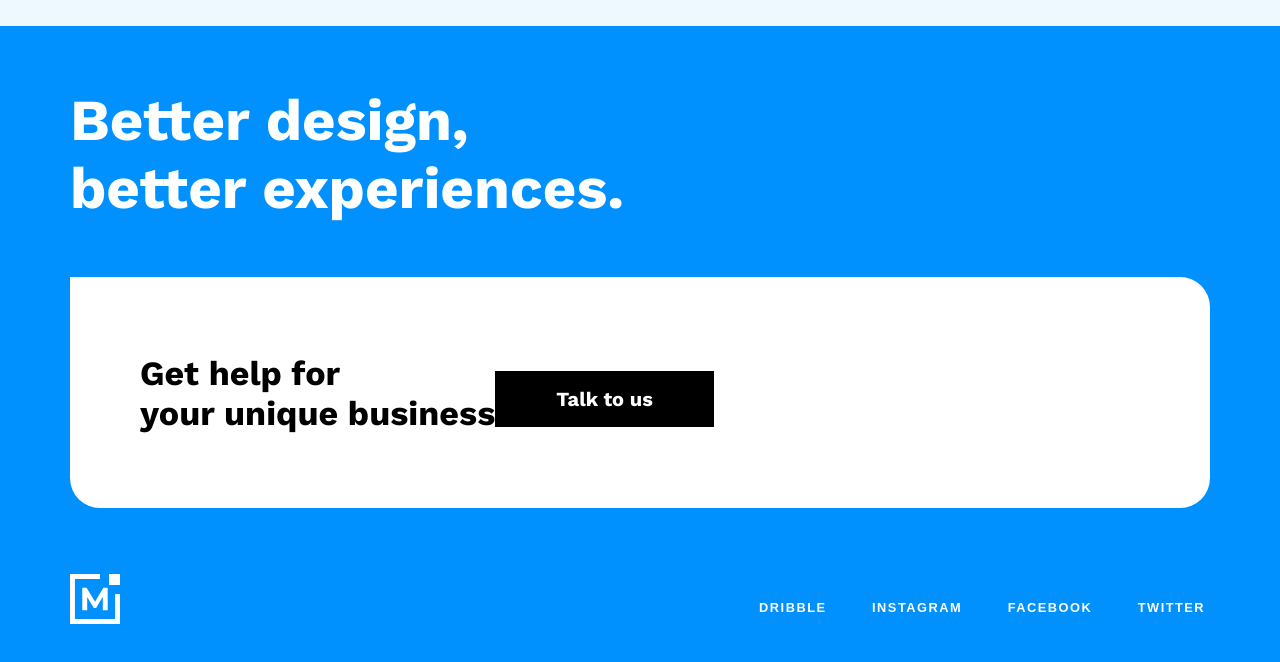
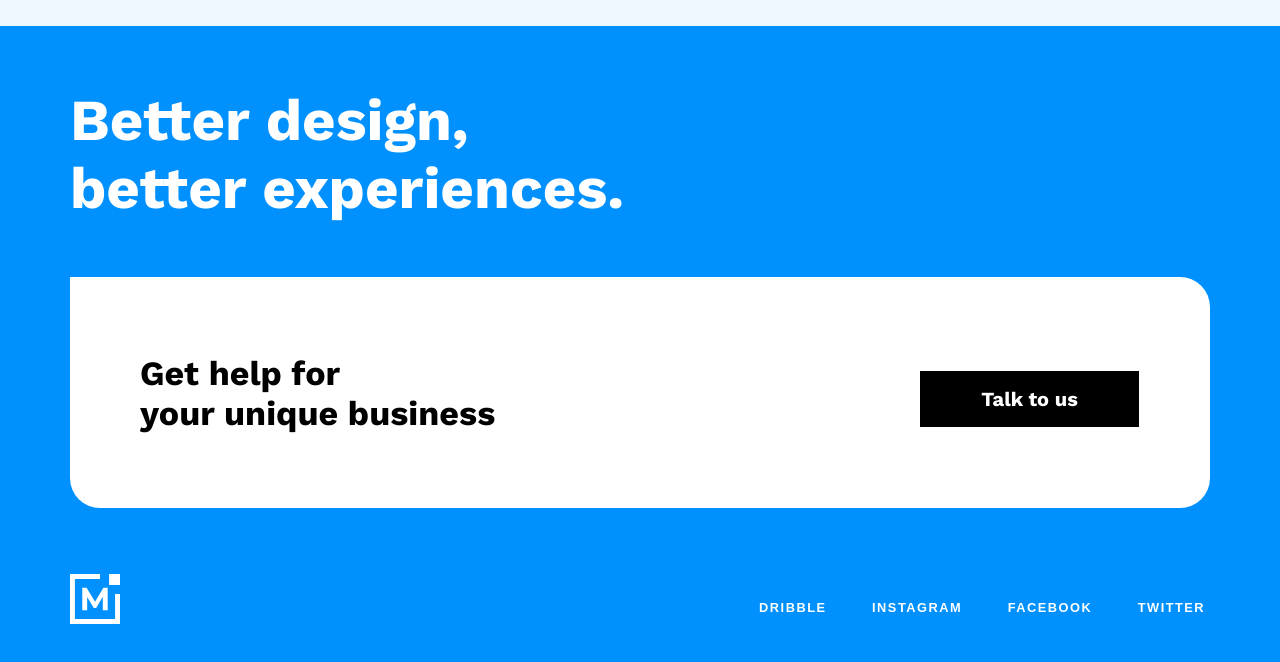
Before and after one commit to manuel-xeroz/madwork, a plain HTML site: page index.html in a window 1280 px wide. Shown: the part 3125-3787 px from the top of the page. Drawn offline with nearby package versions, Linux system fonts and the light colour scheme.

Commit message:
Update style.css

```diff
--- a/style.css
+++ b/style.css
@@ -1035,7 +1035,7 @@ display:none !important;
 .title-business {
     margin-top: 30px;
     display: inline-block;
-    padding-left: 0px;
+    padding-left: 425px;
 
 }
 
@@ -1059,6 +1059,7 @@ display:none !important;
     background-color: #000000;
     border: 1px solid  #000000;
     color: #fff;
+    text-align: right;
     font-family: 'Work Sans', sans-serif;
     -webkit-transition: background-color 0.2s, color 0.2s, border 0.2s;
     transition: background-color 0.2s, color 0.2s, border 0.2s;
```
